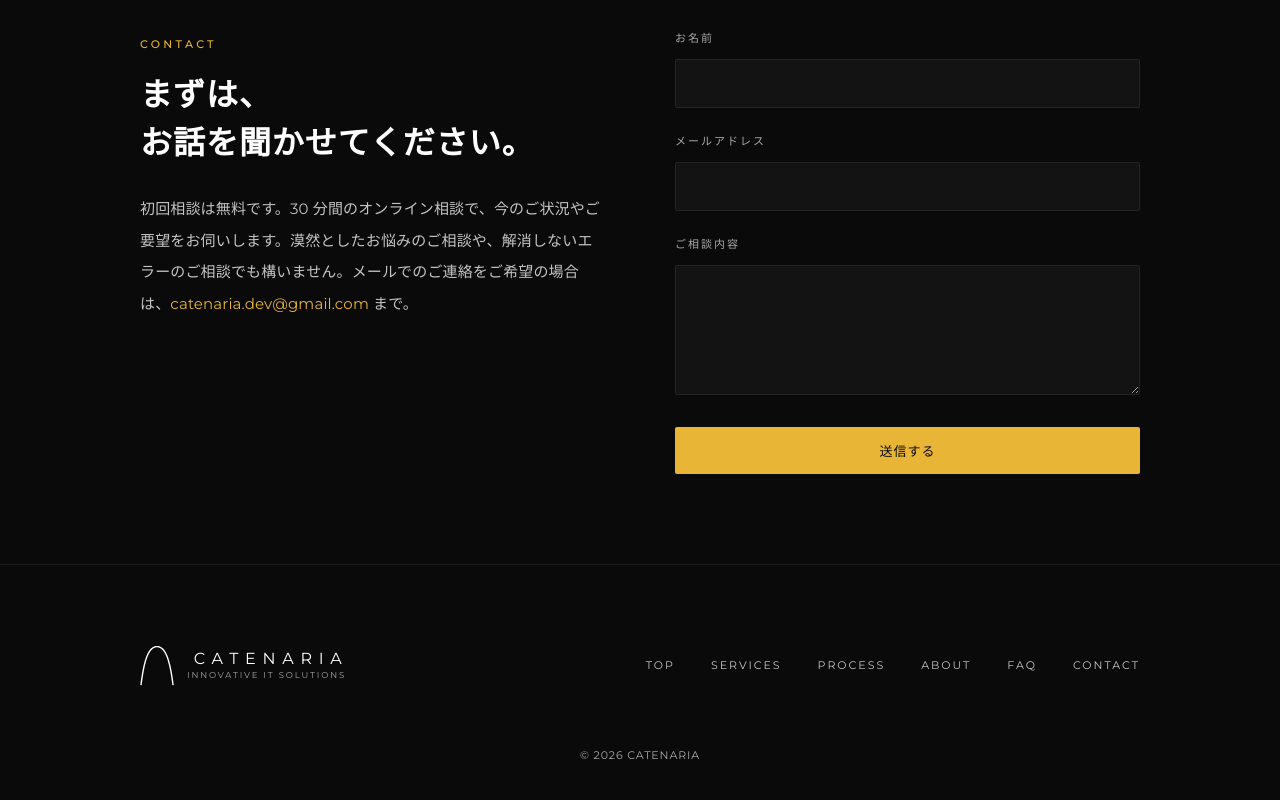
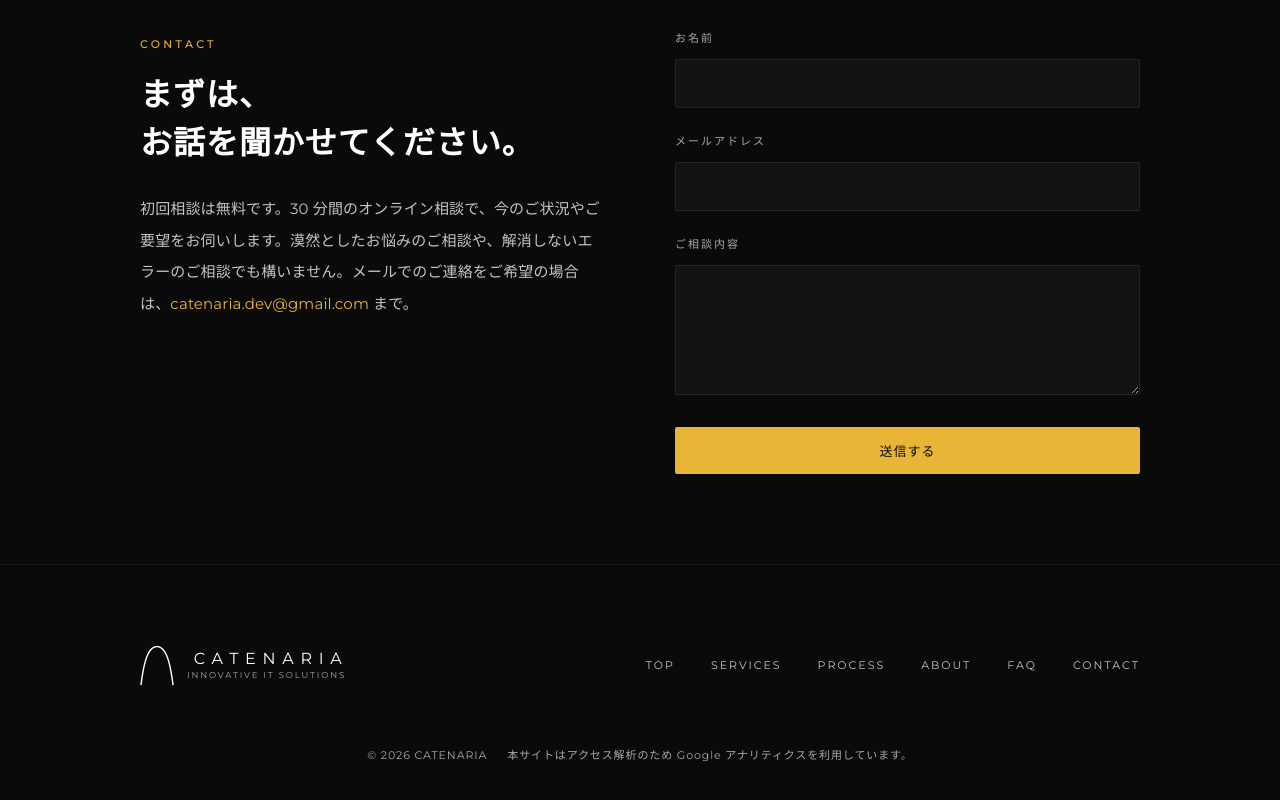
Before and after one commit to yjn279/catenaria, a React (Vite) app: page / in a window 1280 px wide. Shown: the part 5037-5837 px from the top of the page. Built offline with nearby package versions, Linux system fonts and the light colour scheme.

Commit message:
docs(analytics): disclose GA4 usage in footer and README
Add a one-line disclosure to the footer so visitors know analytics is
in use, and document the recorded event names and their extra data in
the README so future readers can see what is tracked without reading
src/lib/analytics.ts.

```diff
--- a/src/components/Footer.tsx
+++ b/src/components/Footer.tsx
@@ -31,6 +31,7 @@ export function Footer() {
         </div>
         <div className="foot-bottom">
           <span>© 2026 CATENARIA</span>
+          <span>本サイトはアクセス解析のため Google アナリティクスを利用しています。</span>
         </div>
       </div>
     </footer>
```
Also changed, not shown: 2 other files (tests, documents, lock files or other folders).
